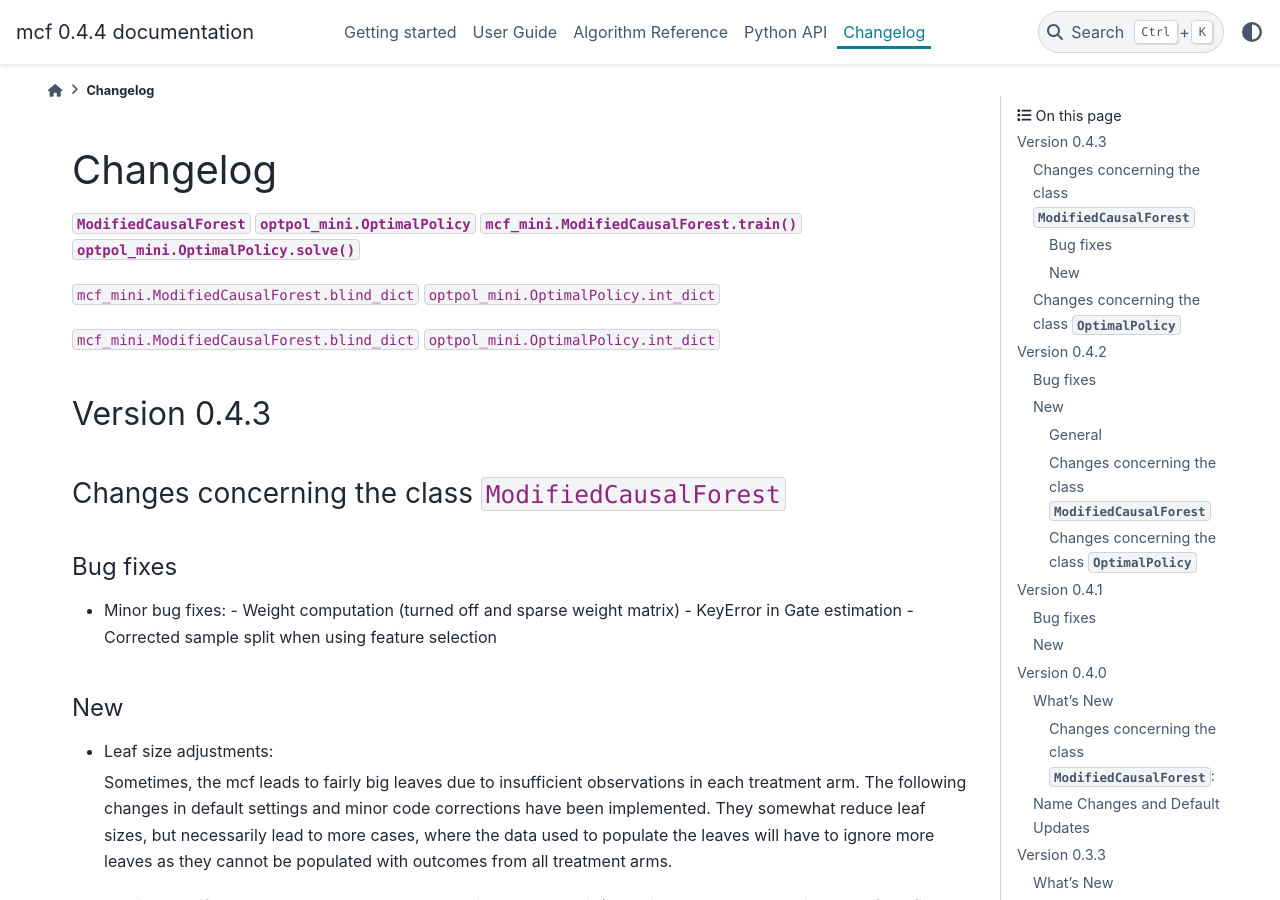
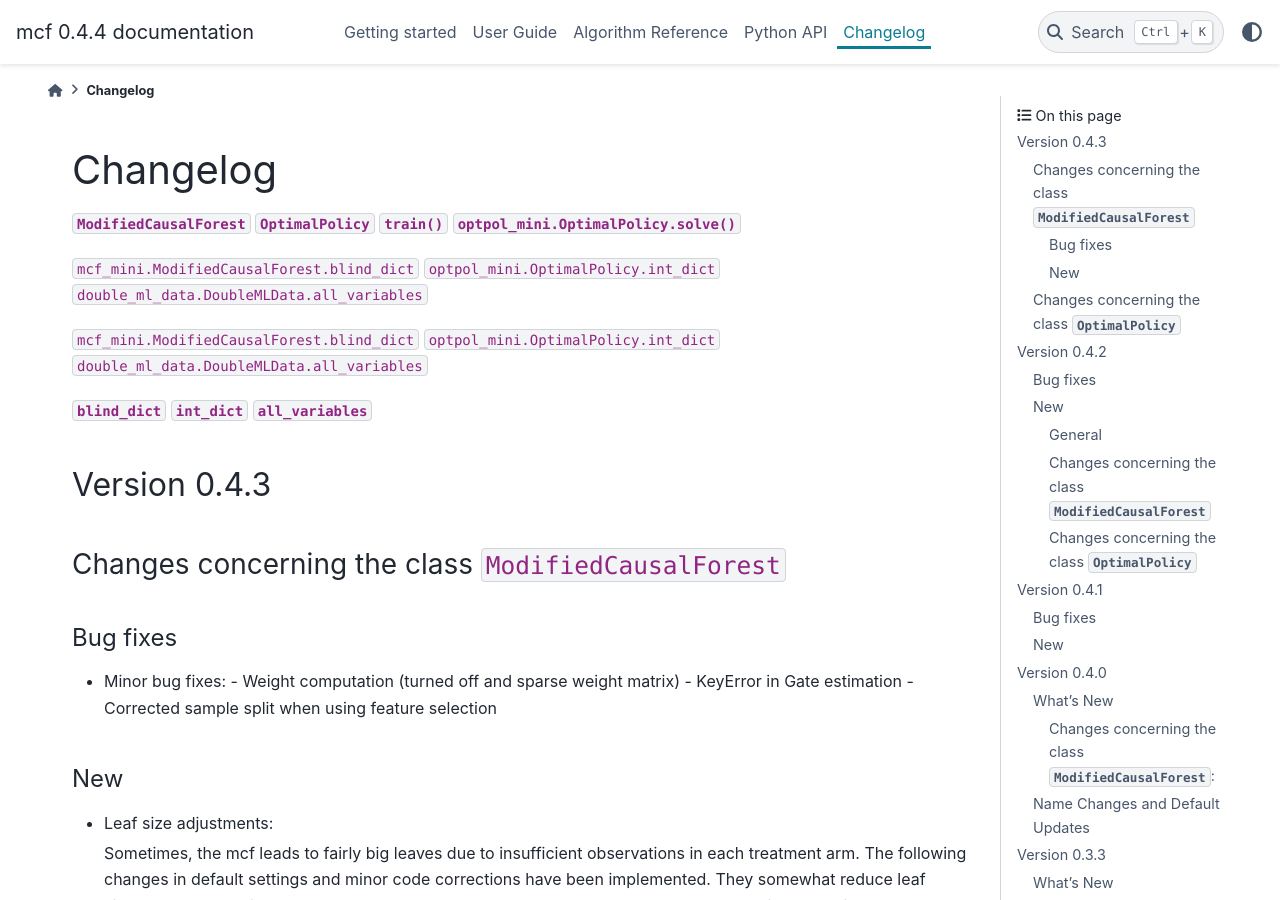
Before and after one commit to MCFpy/mcf, a Sphinx documentation site: the page built from docs/source/changelog.rst, in a window 1280 px wide and 900 px high. Built offline with Sphinx 7.4.7 and the PyData theme 0.15.4, drawn with Linux system fonts in a browser that asks for light colours; cross-references to code outside the pages are shown as plain code.

Commit message:
Additional tests to reference attributes

```diff
--- a/docs/source/changelog.rst
+++ b/docs/source/changelog.rst
@@ -19,15 +19,21 @@ Changelog
             - B
 
 :py:class:`~mcf_mini.ModifiedCausalForest`
-:py:class:`optpol_mini.OptimalPolicy`
-:py:meth:`mcf_mini.ModifiedCausalForest.train`
+:py:class:`~optpol_mini.OptimalPolicy`
+:py:meth:`~mcf_mini.ModifiedCausalForest.train`
 :py:meth:`optpol_mini.OptimalPolicy.solve`
 
-:py:property:`mcf_mini.ModifiedCausalForest.blind_dict`
-:py:property:`optpol_mini.OptimalPolicy.int_dict`
+:py:property:`~mcf_mini.ModifiedCausalForest.blind_dict`
+:py:property:`~optpol_mini.OptimalPolicy.int_dict`
+:py:property:`~double_ml_data.DoubleMLData.all_variables`
 
-:py:attribute:`mcf_mini.ModifiedCausalForest.blind_dict`
-:py:attribute:`optpol_mini.OptimalPolicy.int_dict`
+:py:attribute:`~mcf_mini.ModifiedCausalForest.blind_dict`
+:py:attribute:`~optpol_mini.OptimalPolicy.int_dict`
+:py:attribute:`~double_ml_data.DoubleMLData.all_variables`
+
+:py:attr:`~mcf_mini.ModifiedCausalForest.blind_dict`
+:py:attr:`~optpol_mini.OptimalPolicy.int_dict`
+:py:attr:`~double_ml_data.DoubleMLData.all_variables`
 
 Version 0.4.3
 -------------
--- a/docs/source/python_api.rst
+++ b/docs/source/python_api.rst
@@ -20,7 +20,7 @@ dml example API
 
 .. autoclass:: DoubleMLData
 
-   .. rubric:: Methods
+   .. rubric:: Methods overview
 
    .. autosummary::
     ~DoubleMLData.from_arrays
@@ -61,7 +61,7 @@ mcf mini API
 
 .. autoclass:: ModifiedCausalForest
 
-   .. rubric:: Methods
+   .. rubric:: Methods overview
 
    .. autosummary::
     ~ModifiedCausalForest.train
@@ -101,7 +101,7 @@ optimal policy mini API
 
 .. autoclass:: OptimalPolicy
 
-   .. rubric:: Methods
+   .. rubric:: Methods overview
 
    .. autosummary::
     ~OptimalPolicy.solve
```
Also changed, not shown: other parts of docs/source/changelog.rst (+3 -3 lines).
